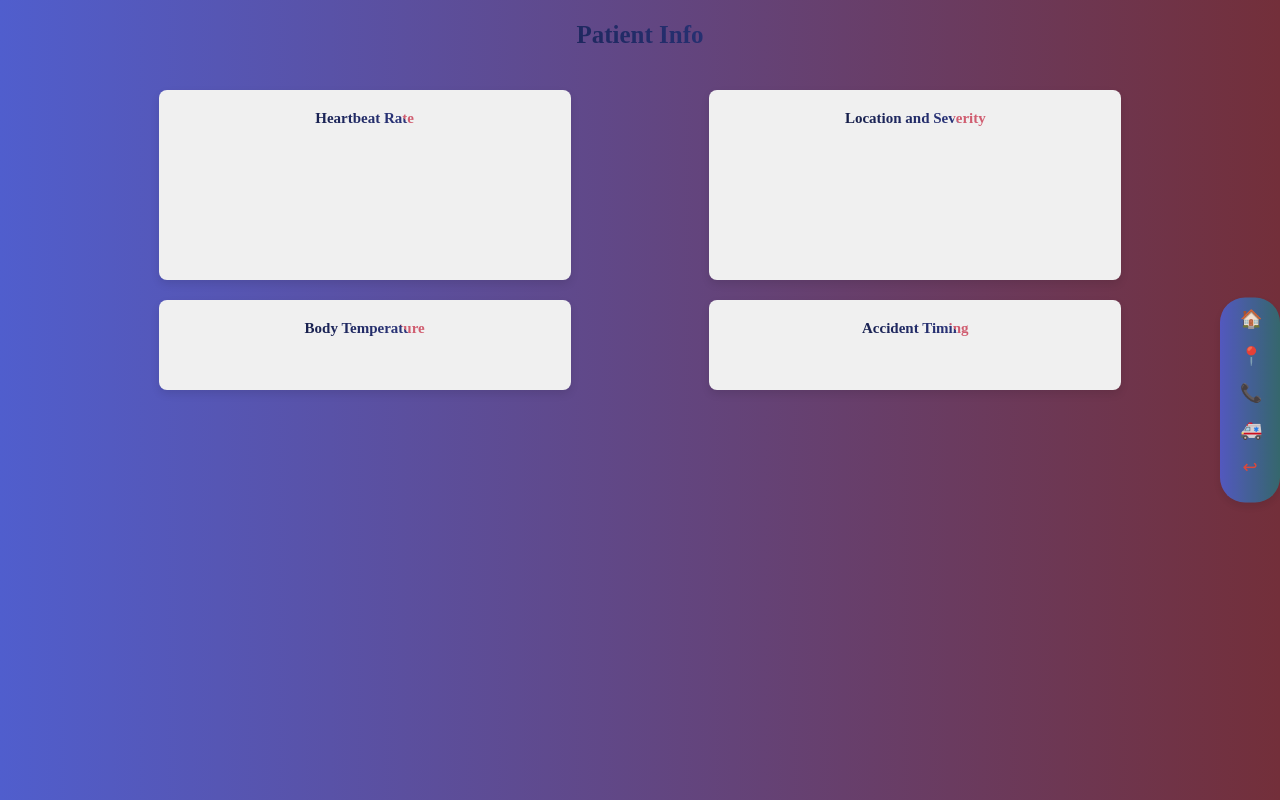
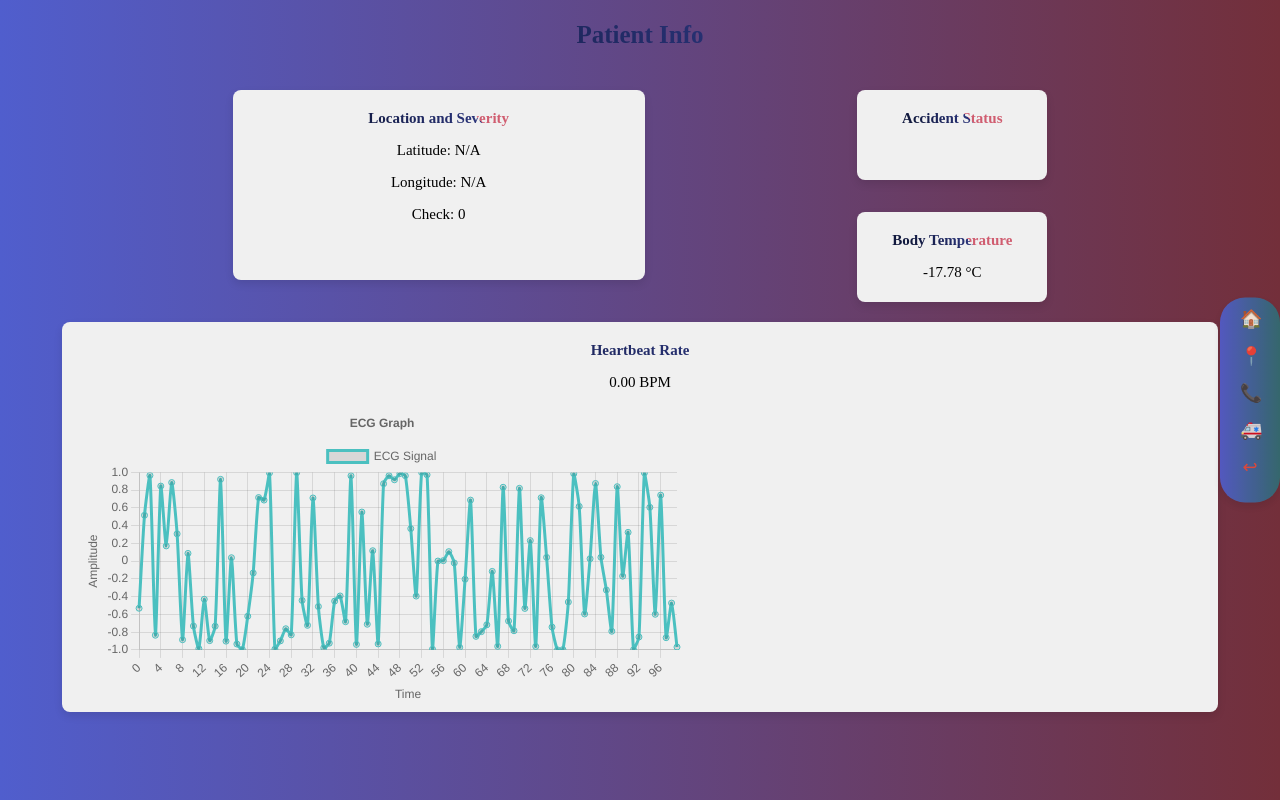
Before and after one commit to mery-top/Highway-accident-detection, a React (Create React App) app: page /home in a window 1280 px wide. Built offline with nearby package versions, Linux system fonts and the light colour scheme; no server answers; sample sign-in values are in the browser's storage; a web font is replaced by a local one.

Commit message:
Integrate Serial Comm to frontend from backend

```diff
--- a/package.json
+++ b/package.json
@@ -3,9 +3,11 @@
   "version": "0.1.0",
   "private": true,
   "dependencies": {
+    "chart.js": "^4.4.7",
     "cra-template": "1.2.0",
     "leaflet": "^1.9.4",
     "react": "^19.0.0",
+    "react-chartjs-2": "^5.3.0",
     "react-dom": "^19.0.0",
     "react-leaflet": "^5.0.0",
     "react-router-dom": "^7.1.5",
--- a/src/pages/Home.jsx
+++ b/src/pages/Home.jsx
@@ -1,37 +1,144 @@
-import React from "react";
-import { useNavigate } from "react-router-dom";
-import '../styles/home.css';
+import React, { useState, useEffect, useRef } from "react";
+import "../styles/home.css";
+import { Line } from "react-chartjs-2"; // Import the Line chart component from Chart.js
+import { Chart as ChartJS, Title, Tooltip, Legend, PointElement, LineElement, CategoryScale, LinearScale } from 'chart.js';
+ChartJS.register(Title, Tooltip, Legend, PointElement, LineElement, CategoryScale, LinearScale);
+
 function Home() {
-  const navigate = useNavigate();
+  return (
+    <div>
+      <PatientInfo />
+    </div>
+  );
+}
 
-  const handleLogout = () => {
-    // Remove token from localStorage
-    localStorage.removeItem("token");
+function PatientInfo() {
+  const [data, setData] = useState({
+    heartbeat: 0,
+    temperature: 0,
+    latitude: null,
+    longitude: null,
+    magnitude: 0,
+    status: "No accident detected",
+  });
 
-    // Optionally reset any other session data
+  const [frozenMagnitude, setFrozenMagnitude] = useState(null); // Store frozen magnitude
+  const chartRef = useRef(null); // Reference to manage the chart instance
 
-    // Redirect the user to the login page
-    navigate("/");
+  useEffect(() => {
+    const fetchData = async () => {
+      try {
+        const response = await fetch("http://127.0.0.1:8000/accident-data");
+        const result = await response.json();
+
+        if (frozenMagnitude === null && result.magnitude > 1) {
+          setFrozenMagnitude(result.magnitude); // Freeze magnitude at first accident detection
+        }
+
+        setData((prevData) => ({
+          ...prevData,
+          ...result,
+          magnitude: frozenMagnitude !== null ? frozenMagnitude : result.magnitude, // Maintain frozen magnitude
+        }));
+      } catch (error) {
+        console.error("Error fetching data:", error);
+      }
+    };
+
+    fetchData();
+
+    // Poll data every 3 seconds
+    const interval = setInterval(fetchData, 3000);
+    return () => clearInterval(interval);
+  }, [frozenMagnitude]);
+
+  const errorFactor = 263 / 100;
+
+  // Convert temperature from Fahrenheit to Celsius and apply error correction
+  const convertFahrenheitToCelsius = (fahrenheit) => {
+    const correctedFahrenheit = fahrenheit / errorFactor; // Apply error correction
+    return ((correctedFahrenheit - 32) * 5) / 9; // Convert to Celsius
+  };
+
+  // Apply error correction to heartbeat rate
+  const convertHeartbeat = (heartbeat) => {
+    const errorFactor = 10;  // Adjust this factor based on your sensor's error range
+    return heartbeat / errorFactor;
+  };
+
+  // ECG Chart Data Setup
+  const ecgData = {
+    labels: Array.from({ length: 100 }, (_, i) => i), // 100 time intervals for ECG simulation
+    datasets: [
+      {
+        label: "ECG Signal",
+        data: Array.from({ length: 100 }, () => Math.sin(Math.random() * Math.PI * 2)), // Simulated ECG signal data
+        borderColor: "rgba(75,192,192,1)",
+        fill: false,
+        tension: 0.2, // Smooth lines to simulate the ECG waves
+      },
+    ],
+  };
+
+  const options = {
+    responsive: true,
+    plugins: {
+      title: {
+        display: true,
+        text: "ECG Graph",
+      },
+    },
+    scales: {
+      x: {
+        title: {
+          display: true,
+          text: "Time",
+        },
+      },
+      y: {
+        title: {
+          display: true,
+          text: "Amplitude",
+        },
+        min: -1,
+        max: 1,
+      },
+    },
   };
 
   return (
     <div>
       <h2>Patient Info</h2>
       <div className="home-container">
-      <div className="flex-row">
-        <div className="flex-box1">
-          <h3>Heartbeat Rate</h3>
+        <div className="flex-row">
+        <div className="flex-box2">
+            <h3>Location and Severity</h3>
+            <p>Latitude: {data.latitude || "N/A"}</p>
+            <p>Longitude: {data.longitude || "N/A"}</p>
+            <p>Check: {data.magnitude}</p>
+            <p>{frozenMagnitude !== null ? `Impact Magnitude: ${frozenMagnitude}` : ""}</p>
+          </div>
+          <div className="flex-col1">
+          <div className="flex-box4">
+            <h3>Accident Status</h3>
+            <p>{frozenMagnitude !== null ? "Accident is detected" : ""}</p>
+          </div>
+          <div className="flex-box3">
+            <h3>Body Temperature</h3>
+            <p>{convertFahrenheitToCelsius(data.temperature).toFixed(2)} °C</p>
+          </div>
+          </div>
         </div>
-        <div className="flex-box2">
-        <h3>Location and Severity</h3>
+        <div className="flex-row">
+          <div className="flex-box1">
+            <h3>Heartbeat Rate</h3>
+            <p>{convertHeartbeat(data.heartbeat).toFixed(2)} BPM</p>
+            <div style={{ width: "100%", height: "300px" }}>
+              <Line ref={chartRef} data={ecgData} options={options} />
+            </div>
+          </div>
         </div>
       </div>
-      <div className="flex-row">
-        <div className="flex-box3"><h3>Body Temperature</h3></div>
-        <div className="flex-box4"><h3>Accident Timing</h3></div>
-      </div>
-    </div>
-
     </div>
   );
 }
--- a/src/styles/home.css
+++ b/src/styles/home.css
@@ -19,11 +19,27 @@ h3{
     justify-content: space-evenly; /* Space between boxes in a row */
   }
 
-  .flex-box1,.flex-box2 {
+
+
+  .flex-box1{
     background-color: #f0f0f0;
     border-radius: 8px;
     padding: 20px;
-    width: 30%;
+    width:90%;
+    margin: 0;  /* Ensure the boxes take up roughly half the width of the row */
+    box-shadow: 0 4px 8px rgba(0, 0, 0, 0.1);
+    text-align: center;
+    flex-direction: column;  /* Stack the elements vertically */
+    justify-content: flex-start;  /* Align content to the top */
+    align-items: flex-start;
+    font-size: 18px;
+    height: 350px;
+  }
+  .flex-box2{
+    background-color: #f0f0f0;
+    border-radius: 8px;
+    padding: 20px;
+    width:30%;
     margin: 0;  /* Ensure the boxes take up roughly half the width of the row */
     box-shadow: 0 4px 8px rgba(0, 0, 0, 0.1);
     text-align: center;
@@ -33,6 +49,13 @@ h3{
     font-size: 18px;
     height: 150px;
   }
+  .flex-col1{
+    display: flex;
+    flex-direction: column;
+    justify-content: space-between;
+    gap: 2rem;
+  }
+
 
   .flex-box1 h3, .flex-box2 h3, .flex-box3 h3, .flex-box4 h3 {
     margin: 0;  /* Remove default margin from h3 */
@@ -42,13 +65,16 @@ h3{
     background-color: #f0f0f0;
     border-radius: 8px;
     padding: 20px;
-    width: 30%;
+    width: 150px;
     margin: 0;  /* Ensure the boxes take up roughly half the width of the row */
     box-shadow: 0 4px 8px rgba(0, 0, 0, 0.1);
     text-align: center;
     flex-direction: column;  /* Stack the elements vertically */
-    justify-content: flex-start;  /* Align content to the top */
-    align-items: flex-start;
     font-size: 18px;
     height: 50px;
   }
+
+  p{
+    color: black;
+    font-size: 15px;
+  }
```
Also changed, not shown: 1 other file (tests, documents, lock files or other folders).
